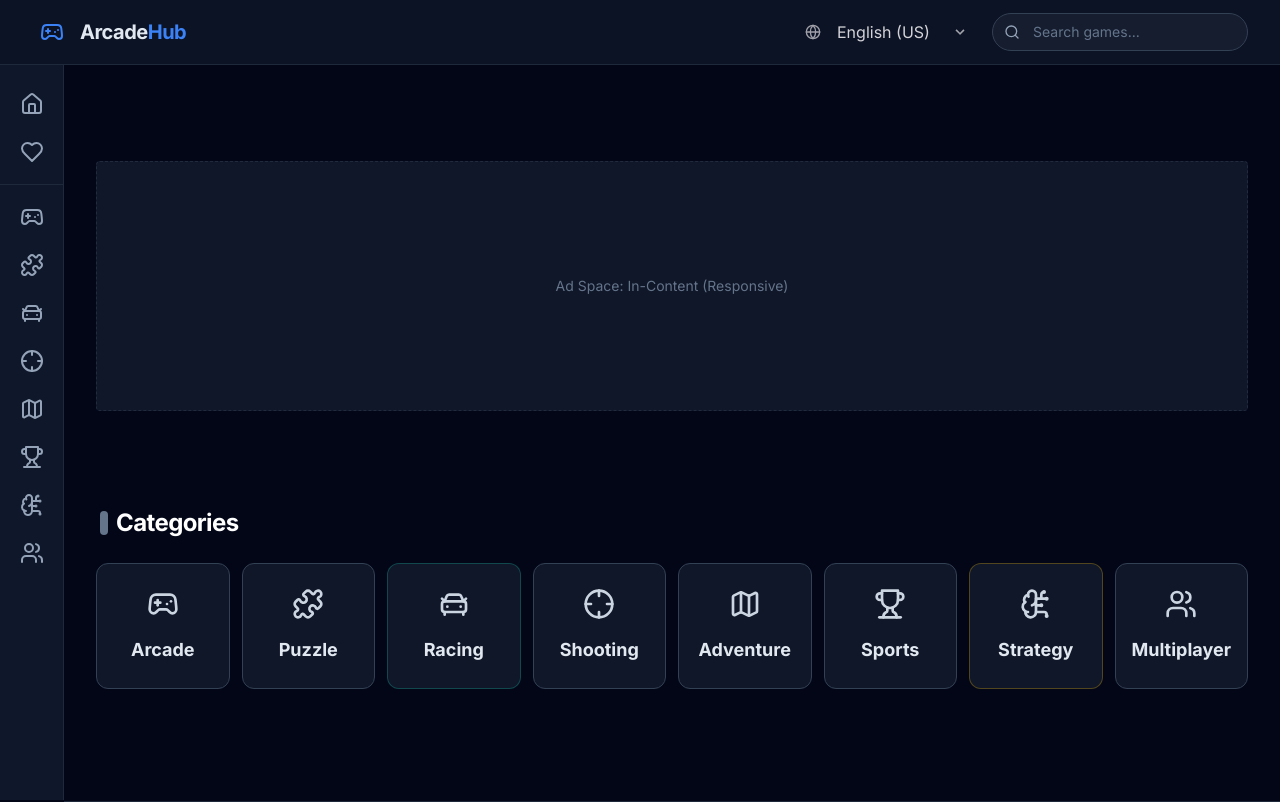
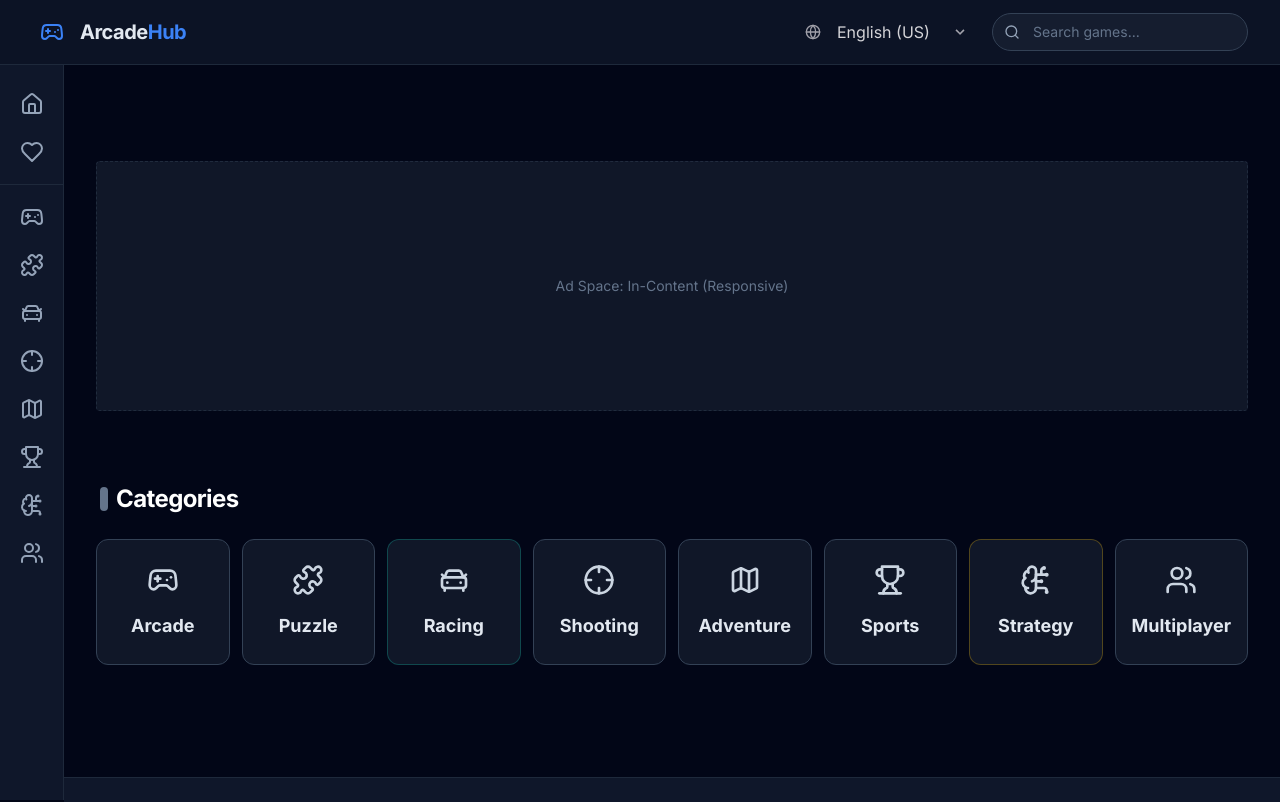
Before and after one commit to mateusreis07/portal-jogos, a Next.js app: page /en in a window 1280 px wide. Shown: the top 802 px of the page. Built offline with nearby package versions, Linux system fonts and the light colour scheme; no server answers; the database is empty.

Commit message:
style(ui): reduce section gaps on homepage

```diff
--- a/app/[locale]/page.tsx
+++ b/app/[locale]/page.tsx
@@ -45,7 +45,7 @@ export default async function Home() {
   ];
 
   return (
-    <div className="flex flex-col gap-12 sm:gap-16 pt-8">
+    <div className="flex flex-col gap-8 sm:gap-10 pt-8">
 
       {/* 3. New Releases Shelf */}
       {newGames && newGames.length > 0 && (
```
